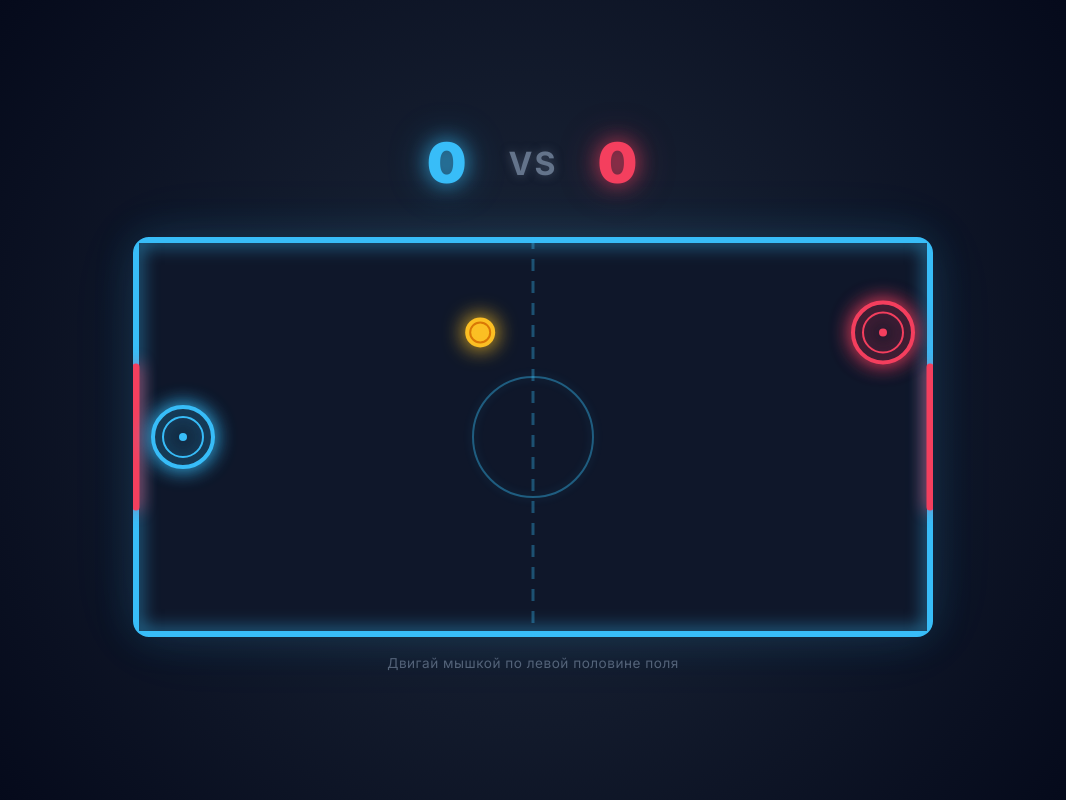
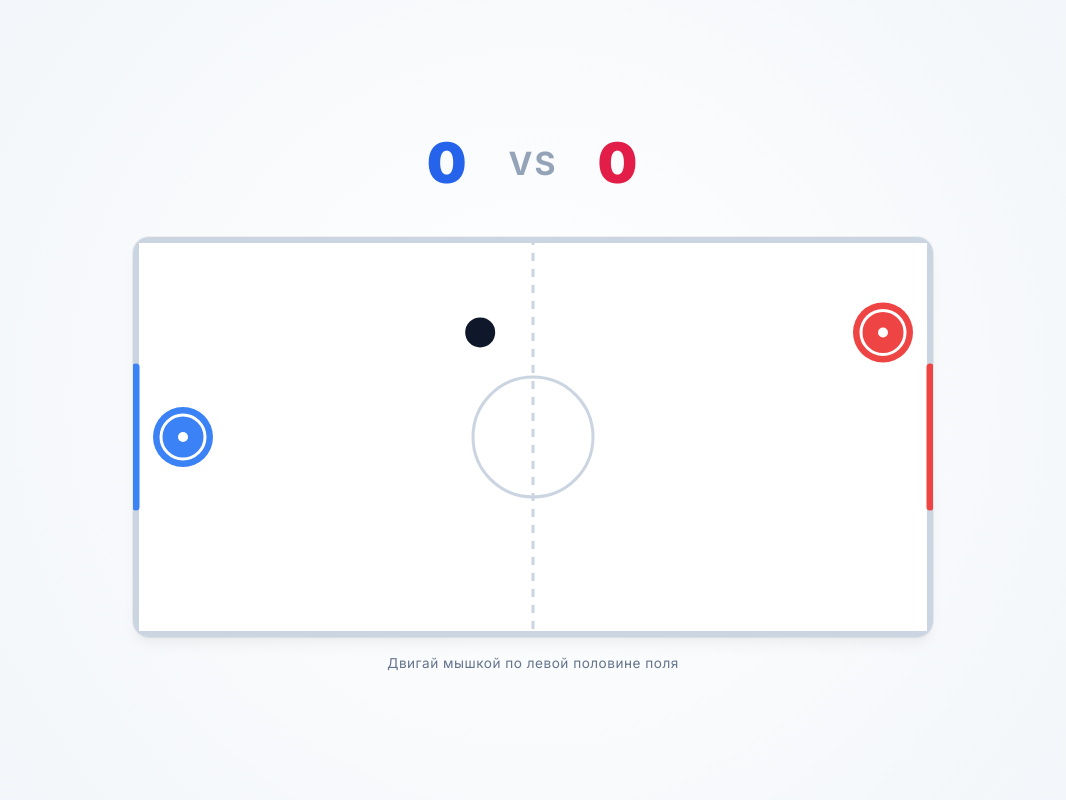
Before and after one commit to anisifor1305/my-greatest-game, a React (Create React App) app: page / in a window 1280 px wide. Shown: the whole page, without its empty margins (107-1173 px from the left). Built offline with nearby package versions, Linux system fonts and the light colour scheme.

Commit message:
style: redesign

```diff
--- a/src/components/AirHockey.css
+++ b/src/components/AirHockey.css
@@ -4,9 +4,9 @@
   align-items: center;
   justify-content: center;
   min-height: 100vh;
-  background: radial-gradient(circle at center, #1e293b 0%, #020617 100%);
+  background: radial-gradient(circle at center, #ffffff 0%, #f1f5f9 100%);
   font-family: 'Inter', system-ui, sans-serif;
-  color: white;
+  color: #0f172a;
 }
 
 .score-board {
@@ -21,26 +21,23 @@
 }
 
 .player-score {
-  color: #38bdf8;
-  text-shadow: 0 0 20px rgba(56, 189, 248, 0.8), 0 0 40px rgba(56, 189, 248, 0.4);
+  color: #2563eb;
 }
 
 .computer-score {
-  color: #f43f5e;
-  text-shadow: 0 0 20px rgba(244, 63, 94, 0.8), 0 0 40px rgba(244, 63, 94, 0.4);
+  color: #e11d48;
 }
 
 .score-divider {
-  color: #64748b;
+  color: #94a3b8;
   font-size: 2rem;
   font-weight: 700;
-  text-shadow: 0 0 10px rgba(100, 116, 139, 0.5);
 }
 
 .game-canvas {
-  box-shadow: 0 0 40px rgba(56, 189, 248, 0.15), 0 0 80px rgba(56, 189, 248, 0.05);
+  box-shadow: 0 10px 15px -3px rgba(0, 0, 0, 0.05), 0 4px 6px -4px rgba(0, 0, 0, 0.05), 0 0 0 1px rgba(0, 0, 0, 0.05);
   border-radius: 16px;
-  background-color: #0f172a;
+  background-color: #ffffff;
   max-width: 95vw;
   cursor: none;
 }
@@ -48,7 +45,7 @@
 .controls-hint {
   margin-top: 18px;
   font-size: 0.85rem;
-  color: rgba(100, 116, 139, 0.8);
+  color: #64748b;
   letter-spacing: 0.5px;
   user-select: none;
 }
--- a/src/components/AirHockey.jsx
+++ b/src/components/AirHockey.jsx
@@ -188,20 +188,18 @@ const AirHockey = () => {
   }, []);
 
   const drawTable = (ctx) => {
-    ctx.fillStyle = '#0f172a';
+    ctx.fillStyle = '#ffffff';
     ctx.fillRect(0, 0, CANVAS_WIDTH, CANVAS_HEIGHT);
 
     ctx.save();
-    ctx.shadowBlur = 18;
-    ctx.shadowColor = '#38bdf8';
-    ctx.strokeStyle = '#38bdf8';
+    ctx.strokeStyle = '#cbd5e1';
     ctx.lineWidth = 6;
     ctx.strokeRect(3, 3, CANVAS_WIDTH - 6, CANVAS_HEIGHT - 6);
     ctx.restore();
 
     ctx.save();
-    ctx.setLineDash([12, 10]);
-    ctx.strokeStyle = 'rgba(56,189,248,0.35)';
+    ctx.setLineDash([8, 8]);
+    ctx.strokeStyle = '#cbd5e1';
     ctx.lineWidth = 3;
     ctx.beginPath();
     ctx.moveTo(CANVAS_WIDTH / 2, 0);
@@ -211,10 +209,8 @@ const AirHockey = () => {
     ctx.restore();
 
     ctx.save();
-    ctx.shadowBlur = 10;
-    ctx.shadowColor = 'rgba(56,189,248,0.5)';
-    ctx.strokeStyle = 'rgba(56,189,248,0.4)';
-    ctx.lineWidth = 2;
+    ctx.strokeStyle = '#cbd5e1';
+    ctx.lineWidth = 3;
     ctx.beginPath();
     ctx.arc(CANVAS_WIDTH / 2, CANVAS_HEIGHT / 2, 60, 0, Math.PI * 2);
     ctx.stroke();
@@ -224,17 +220,19 @@ const AirHockey = () => {
     const goalBot = CANVAS_HEIGHT / 2 + GOAL_HALF_HEIGHT;
 
     ctx.save();
-    ctx.shadowBlur = 16;
-    ctx.shadowColor = '#f43f5e';
-    ctx.strokeStyle = '#f43f5e';
+    ctx.strokeStyle = '#3b82f6';
     ctx.lineWidth = 7;
     ctx.lineCap = 'round';
-
     ctx.beginPath();
     ctx.moveTo(3, goalTop);
     ctx.lineTo(3, goalBot);
     ctx.stroke();
+    ctx.restore();
 
+    ctx.save();
+    ctx.strokeStyle = '#ef4444';
+    ctx.lineWidth = 7;
+    ctx.lineCap = 'round';
     ctx.beginPath();
     ctx.moveTo(CANVAS_WIDTH - 3, goalTop);
     ctx.lineTo(CANVAS_WIDTH - 3, goalBot);
@@ -244,26 +242,21 @@ const AirHockey = () => {
 
   const drawPaddle = (ctx, x, y, radius, color) => {
     ctx.save();
-    ctx.shadowBlur = 20;
-    ctx.shadowColor = color;
 
     ctx.beginPath();
     ctx.arc(x, y, radius, 0, Math.PI * 2);
-    ctx.fillStyle = '#0f172a';
+    ctx.fillStyle = color;
     ctx.fill();
-    ctx.strokeStyle = color;
-    ctx.lineWidth = 4;
+
+    ctx.beginPath();
+    ctx.arc(x, y, radius - 8, 0, Math.PI * 2);
+    ctx.strokeStyle = '#ffffff';
+    ctx.lineWidth = 3;
     ctx.stroke();
 
     ctx.beginPath();
-    ctx.arc(x, y, radius - 10, 0, Math.PI * 2);
-    ctx.strokeStyle = color;
-    ctx.lineWidth = 2;
-    ctx.stroke();
-
-    ctx.beginPath();
-    ctx.arc(x, y, 4, 0, Math.PI * 2);
-    ctx.fillStyle = color;
+    ctx.arc(x, y, 5, 0, Math.PI * 2);
+    ctx.fillStyle = '#ffffff';
     ctx.fill();
 
     ctx.restore();
@@ -272,20 +265,10 @@ const AirHockey = () => {
   const drawPuck = (ctx) => {
     const puck = puckRef.current;
     ctx.save();
-    ctx.shadowBlur = 22;
-    ctx.shadowColor = '#fbbf24';
-
     ctx.beginPath();
     ctx.arc(puck.x, puck.y, puck.radius, 0, Math.PI * 2);
-    ctx.fillStyle = '#fbbf24';
+    ctx.fillStyle = '#0f172a';
     ctx.fill();
-
-    ctx.beginPath();
-    ctx.arc(puck.x, puck.y, puck.radius - 5, 0, Math.PI * 2);
-    ctx.strokeStyle = '#d97706';
-    ctx.lineWidth = 2;
-    ctx.stroke();
-
     ctx.restore();
   };
 
@@ -300,8 +283,8 @@ const AirHockey = () => {
       updatePuck();
       updateComputer();
       drawTable(ctx);
-      drawPaddle(ctx, playerRef.current.x, playerRef.current.y, 30, '#38bdf8');
-      drawPaddle(ctx, computerRef.current.x, computerRef.current.y, 30, '#f43f5e');
+      drawPaddle(ctx, playerRef.current.x, playerRef.current.y, 30, '#3b82f6');
+      drawPaddle(ctx, computerRef.current.x, computerRef.current.y, 30, '#ef4444');
       drawPuck(ctx);
       animationIdRef.current = requestAnimationFrame(render);
     };
--- a/src/index.css
+++ b/src/index.css
@@ -12,7 +12,7 @@ body {
     sans-serif;
   -webkit-font-smoothing: antialiased;
   -moz-osx-font-smoothing: grayscale;
-  background-color: #020617;
+  background-color: #f8fafc;
 }
 
 code {
```
